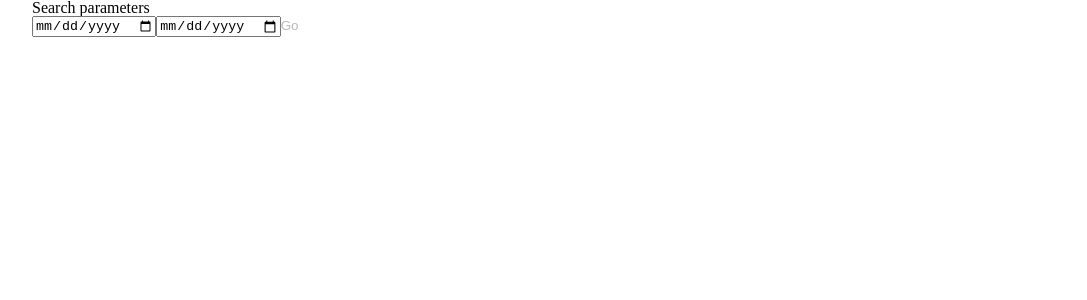
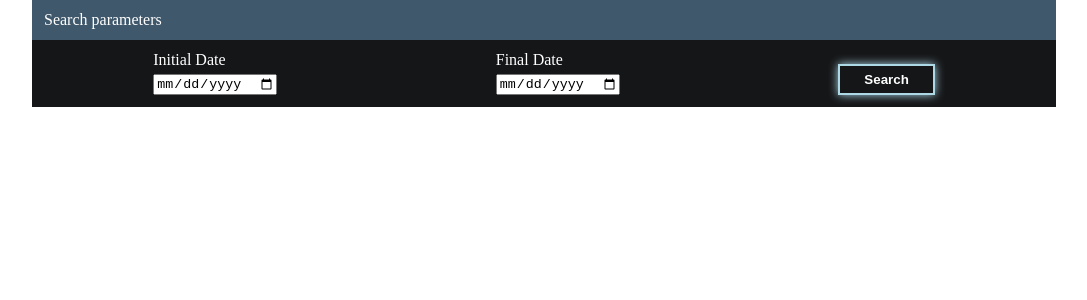
Before and after one commit to nickojs/near-earth-objects, a React (Create React App) app: page / in a window 1280 px wide. Shown: the top 300 px of the page, without its empty margins (96-1183 px from the left). Built offline with nearby package versions, Linux system fonts and the light colour scheme.

Commit message:
Initial styles for search component

```diff
--- a/src/components/search/search.js
+++ b/src/components/search/search.js
@@ -6,25 +6,34 @@ const Search = () => {
   const [finalDate, setFinalDate] = useState('');
 
   return (
-    <div>
-      <h1>Search parameters</h1>
+    <S.Container>
+      <S.Title>Search parameters</S.Title>
+      <S.Inputs>
+        <S.InputWrapper>
+          <label htmlFor="initialDate">Initial Date</label>
           <input
             type="date"
             name="initialDate"
             onChange={(event) => setInitialDate(event.target.value)}
           />
+        </S.InputWrapper>
+        <S.InputWrapper>
+          <label htmlFor="finalDate">Final Date</label>
           <input
             type="date"
-        name="endDate"
+            name="finalDate"
             min={initialDate}
             onChange={(event) => setFinalDate(event.target.value)}
           />
-      <button
+        </S.InputWrapper>
+        <S.SearchButton
           type="button"
           disabled={initialDate.length <= 0 || finalDate.length <= 0}
-      >Go
-      </button>
-    </div>
+        >Search
+        </S.SearchButton>
+
+      </S.Inputs>
+    </S.Container>
   );
 };
 
--- a/src/components/search/styles.js
+++ b/src/components/search/styles.js
@@ -1 +1,50 @@
 import styled from 'styled-components';
+
+export const Container = styled.div`
+  color: ${({ theme }) => theme.color};
+  background: ${({ theme }) => theme.dark};
+`;
+
+export const Title = styled.div`
+  display: block;
+  width: 100%;
+  min-width: 100%;
+  padding: 12px;
+
+  background: ${({ theme }) => theme.light};
+`;
+
+export const SearchButton = styled.button`
+  padding: 6px 24px;
+  border: 2px solid lightblue;
+  box-shadow: 0 0 10px lightblue;
+  font-weight: bold;
+  color: white;
+  cursor: pointer;
+  transition: .5s ease;
+
+  :hover{
+    background: white;
+    color: lightblue;
+  }
+
+  :active{
+    transform: translateX(-5px);
+  }
+`;
+
+export const Inputs = styled.div`
+  display: flex;
+  flex-direction: row;
+  justify-content: space-around;
+  align-items: flex-end;
+  padding: 12px;
+`;
+
+export const InputWrapper = styled.div`
+  display: flex;
+  flex-direction: column;
+  justify-content: space-around;
+
+  input { margin-top: 6px; }
+`;
```
Lines whose indentation alone changed are shown as unchanged.
